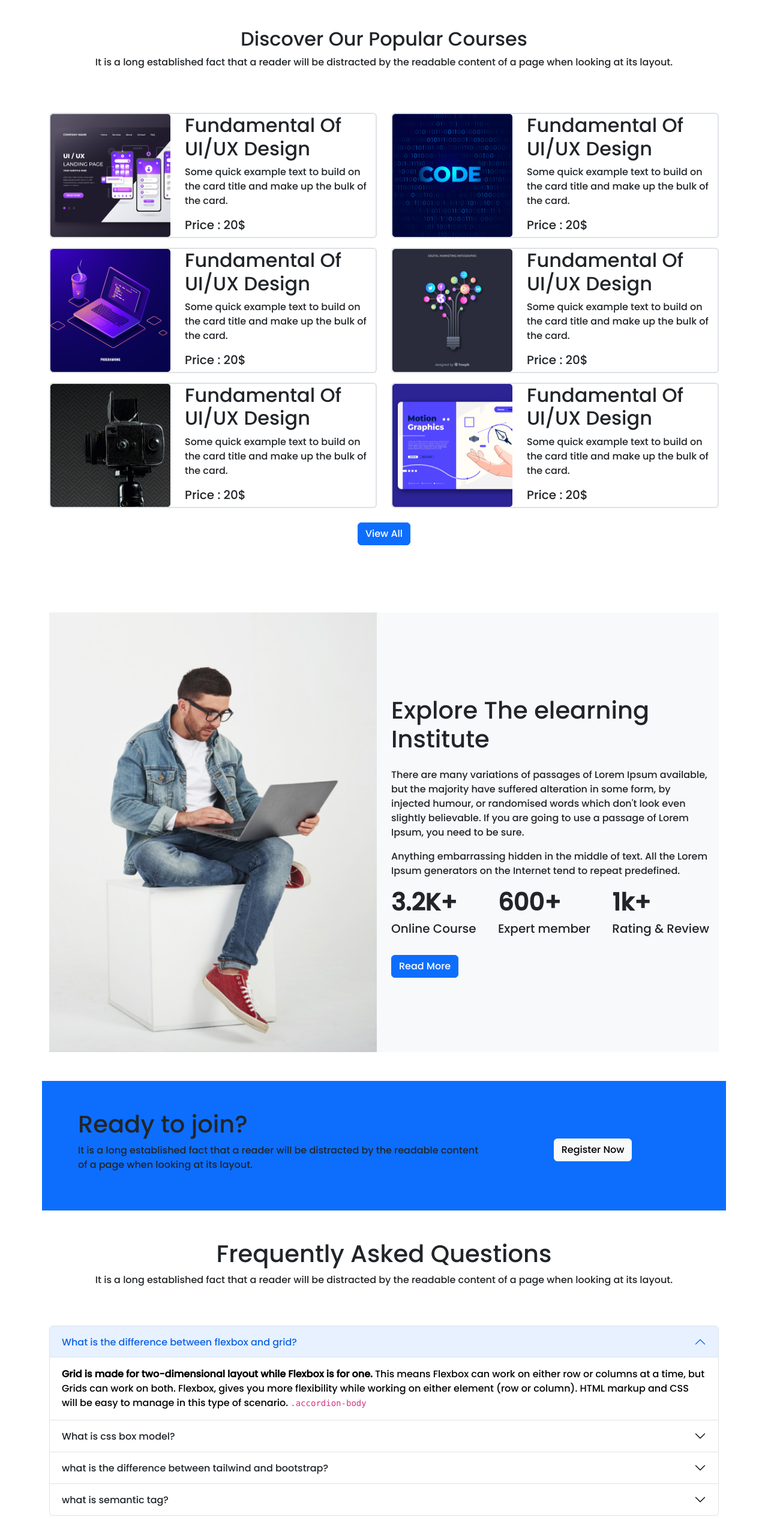
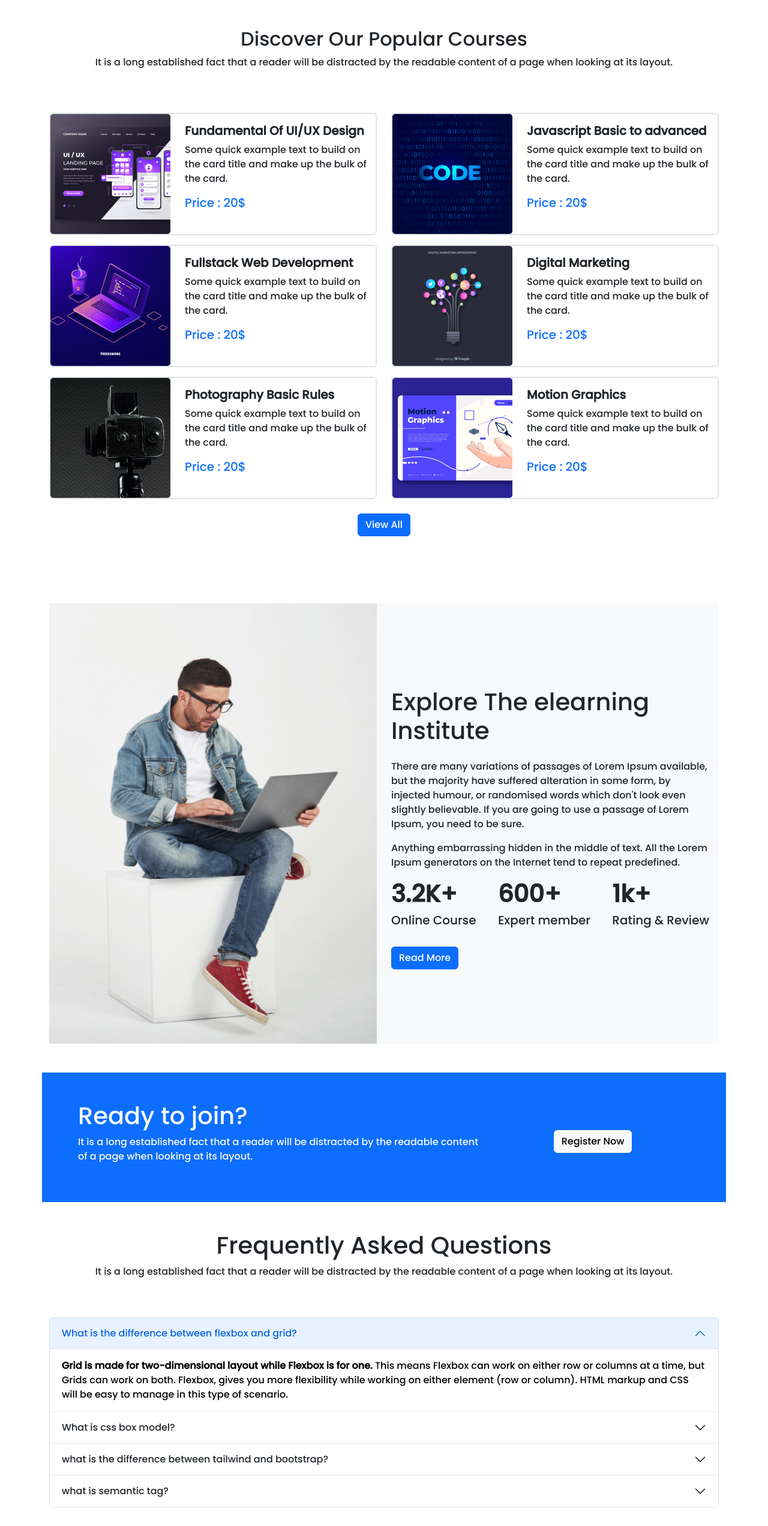
Before and after one commit to sadnanrakib/EdTech-Website-Assingment, a plain HTML site: page index.html in a window 1280 px wide. Shown: the part 738-3282 px from the top of the page at 60% size. Drawn offline with nearby package versions, Linux system fonts and the light colour scheme.

Commit message:
color add

```diff
--- a/index.html
+++ b/index.html
@@ -10,9 +10,12 @@
     <!-- custom css start -->
 
     <!-- google font  -->
-    <link rel="preconnect" href="https://fonts.googleapis.com">
-   <link rel="preconnect" href="https://fonts.gstatic.com" crossorigin>
-    <link href="https://fonts.googleapis.com/css2?family=Poppins:wght@500&display=swap" rel="stylesheet">
+    <link rel="preconnect" href="https://fonts.googleapis.com" />
+    <link rel="preconnect" href="https://fonts.gstatic.com" crossorigin />
+    <link
+      href="https://fonts.googleapis.com/css2?family=Poppins:wght@500&display=swap"
+      rel="stylesheet"
+    />
 
     <!-- font awesome link -->
     <script
@@ -224,13 +227,13 @@
                   class="img-fluid"
                 />
 
-                <div>
-                  <h2>Fundamental Of UI/UX Design</h2>
+                <div class="pt-3">
+                  <h5 class="fw-bold">Fundamental Of UI/UX Design</h5>
                   <p>
                     Some quick example text to build on the card title and make
                     up the bulk of the card.
                   </p>
-                  <h5>Price : 20$</h5>
+                  <h5 class="text-primary">Price : 20$</h5>
                 </div>
               </div>
             </div>
@@ -244,13 +247,13 @@
                   class="img-fluid"
                 />
 
-                <div>
-                  <h2>Fundamental Of UI/UX Design</h2>
+                <div class="pt-3">
+                  <h5 class="fw-bold">Javascript Basic to advanced</h5>
                   <p>
                     Some quick example text to build on the card title and make
                     up the bulk of the card.
                   </p>
-                  <h5>Price : 20$</h5>
+                  <h5 class="text-primary">Price : 20$</h5>
                 </div>
               </div>
             </div>
@@ -264,13 +267,13 @@
                   class="img-fluid"
                 />
 
-                <div>
-                  <h2>Fundamental Of UI/UX Design</h2>
+                <div class="pt-3">
+                  <h5 class="fw-bold">Fullstack Web Development</h5>
                   <p>
                     Some quick example text to build on the card title and make
                     up the bulk of the card.
                   </p>
-                  <h5>Price : 20$</h5>
+                  <h5 class="text-primary">Price : 20$</h5>
                 </div>
               </div>
             </div>
@@ -284,13 +287,13 @@
                   class="img-fluid"
                 />
 
-                <div>
-                  <h2>Fundamental Of UI/UX Design</h2>
+                <div class="pt-3">
+                  <h5 class="fw-bold">Digital Marketing</h5>
                   <p>
                     Some quick example text to build on the card title and make
                     up the bulk of the card.
                   </p>
-                  <h5>Price : 20$</h5>
+                  <h5 class="text-primary">Price : 20$</h5>
                 </div>
               </div>
             </div>
@@ -304,13 +307,13 @@
                   class="img-fluid"
                 />
 
-                <div>
-                  <h2>Fundamental Of UI/UX Design</h2>
+                <div class="pt-3">
+                  <h5 class="fw-bold">Photography Basic Rules</h5>
                   <p>
                     Some quick example text to build on the card title and make
                     up the bulk of the card.
                   </p>
-                  <h5>Price : 20$</h5>
+                  <h5 class="text-primary">Price : 20$</h5>
                 </div>
               </div>
             </div>
@@ -324,13 +327,13 @@
                   class="img-fluid"
                 />
 
-                <div>
-                  <h2>Fundamental Of UI/UX Design</h2>
+                <div class="pt-3">
+                  <h5 class="fw-bold">Motion Graphics</h5>
                   <p>
                     Some quick example text to build on the card title and make
                     up the bulk of the card.
                   </p>
-                  <h5>Price : 20$</h5>
+                  <h5 class="text-primary">Price : 20$</h5>
                 </div>
               </div>
             </div>
@@ -388,7 +391,6 @@
                 </div>
               </div>
               <div class="pt-4">
-
                 <button class="btn btn-primary">Read More</button>
               </div>
             </div>
@@ -399,15 +401,13 @@
     <!---------
      Explore End ------------ -->
 
-
-
     <!-- Ready To join start  -->
 
     <div class="container">
       <div class="row bg-primary p-5">
         <div class="col-sm-12 col-lg-8">
-          <h1>Ready to join?</h1>
-          <p>
+          <h1 class="text-light">Ready to join?</h1>
+          <p class="text-light">
             It is a long established fact that a reader will be distracted by
             the readable content of a page when looking at its layout.
           </p>
@@ -467,8 +467,6 @@
     </div>
     <!-- Ready To join End  -->
 
-
-
     <!-- --------------
   Accordian Start--------  -->
 
@@ -509,7 +507,6 @@
               but Grids can work on both. Flexbox, gives you more flexibility
               while working on either element (row or column). HTML markup and
               CSS will be easy to manage in this type of scenario.
-              <code>.accordion-body</code>
             </div>
           </div>
         </div>
@@ -539,7 +536,7 @@
               and properties (color, background, border size, etc.) of these
               boxes. Every box is composed of four parts (or areas), defined by
               their respective edges: the content edge, padding edge, border
-              edge, and margin edge. <code>.accordion-body</code>
+              edge, and margin edge.
             </div>
           </div>
         </div>
@@ -563,8 +560,11 @@
             data-bs-parent="#accordionExample"
           >
             <div class="accordion-body">
-              Tailwind offers predesigned widgets to build a site from scratch with fast UI development. Bootstrap comes with a set of pre-styled responsive, mobile-first components that possess a definite UI kit. Tailwind CSS uses a set of utility classes to create a neat UI with more flexibility and uniqueness <code>.accordion-body</code>
-
+              Tailwind offers predesigned widgets to build a site from scratch
+              with fast UI development. Bootstrap comes with a set of pre-styled
+              responsive, mobile-first components that possess a definite UI
+              kit. Tailwind CSS uses a set of utility classes to create a neat
+              UI with more flexibility and uniqueness
             </div>
           </div>
         </div>
@@ -588,10 +588,13 @@
             data-bs-parent="#accordionExample"
           >
             <div class="accordion-body">
-              The HTML semantics refers to <strong>the tags that provide meaning to an
-                HTML page rather than just presentation.</strong> It makes HTML more
-              comprehensible by better defining the different sections and
-              layout of web pages. <code>.accordion-body</code>
+              The HTML semantics refers to
+              <strong
+                >the tags that provide meaning to an HTML page rather than just
+                presentation.</strong
+              >
+              It makes HTML more comprehensible by better defining the different
+              sections and layout of web pages.
             </div>
           </div>
         </div>
```
Lines whose indentation alone changed are shown as unchanged.
